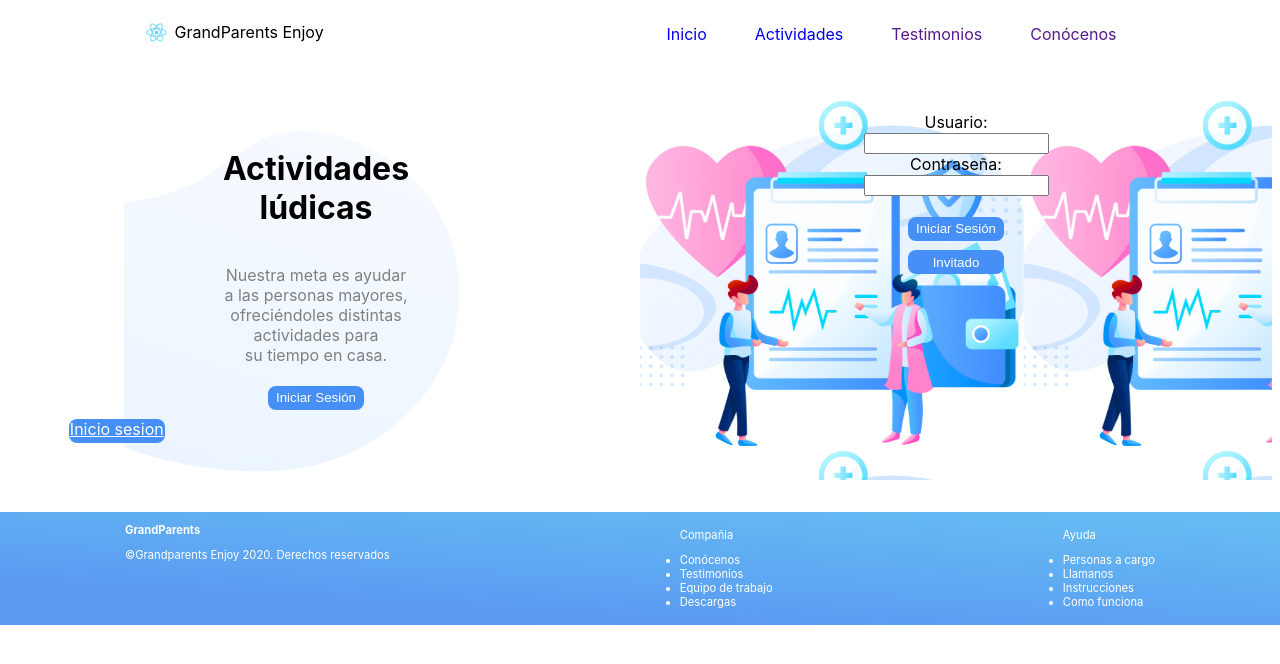
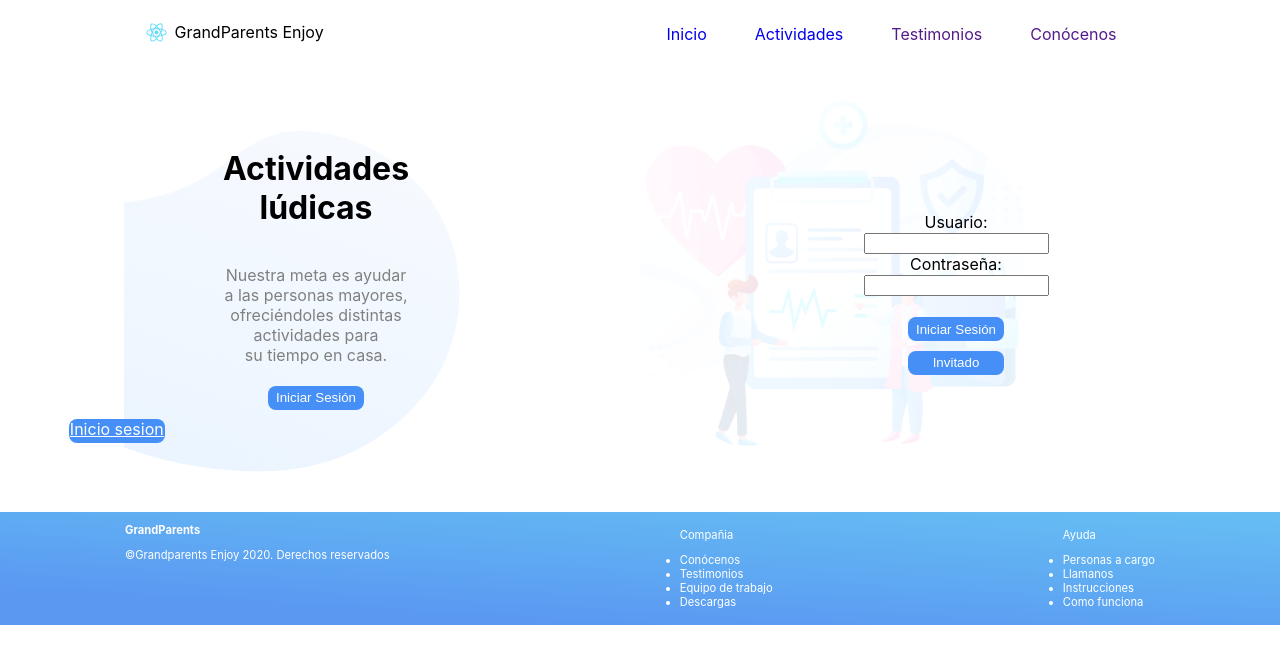
Before and after one commit to jssolarte/Proyecto-Desarrollo-web, a React (Create React App) app in the folder grandparents/: page /login in a window 1280 px wide. Shown: the top 664 px of the page. Built offline with nearby package versions, Linux system fonts and the light colour scheme.

Commit message:
merge conflict

```diff
--- a/grandparents/src/Components/Home/home.css
+++ b/grandparents/src/Components/Home/home.css
@@ -105,19 +105,15 @@
 /*ESTILO LOGIN*/
 
 .o-container-login {
-  background: url(../../img/home.png);
+  background: url(../../img/imgopacidad.png);
   height: 24rem;
   margin: 0.5rem;
   justify-content: center;
   background-size: 24rem;
+  background-repeat: no-repeat;
 }
 
-    background: url(../../img/home.png);
-    height: 24rem;
-    margin: 0.5rem;
-    justify-content: center;
-    background-size: 24rem;
-    background-repeat: no-repeat;
+
 
 
 /*Estilos pantalla actividades*/
```
